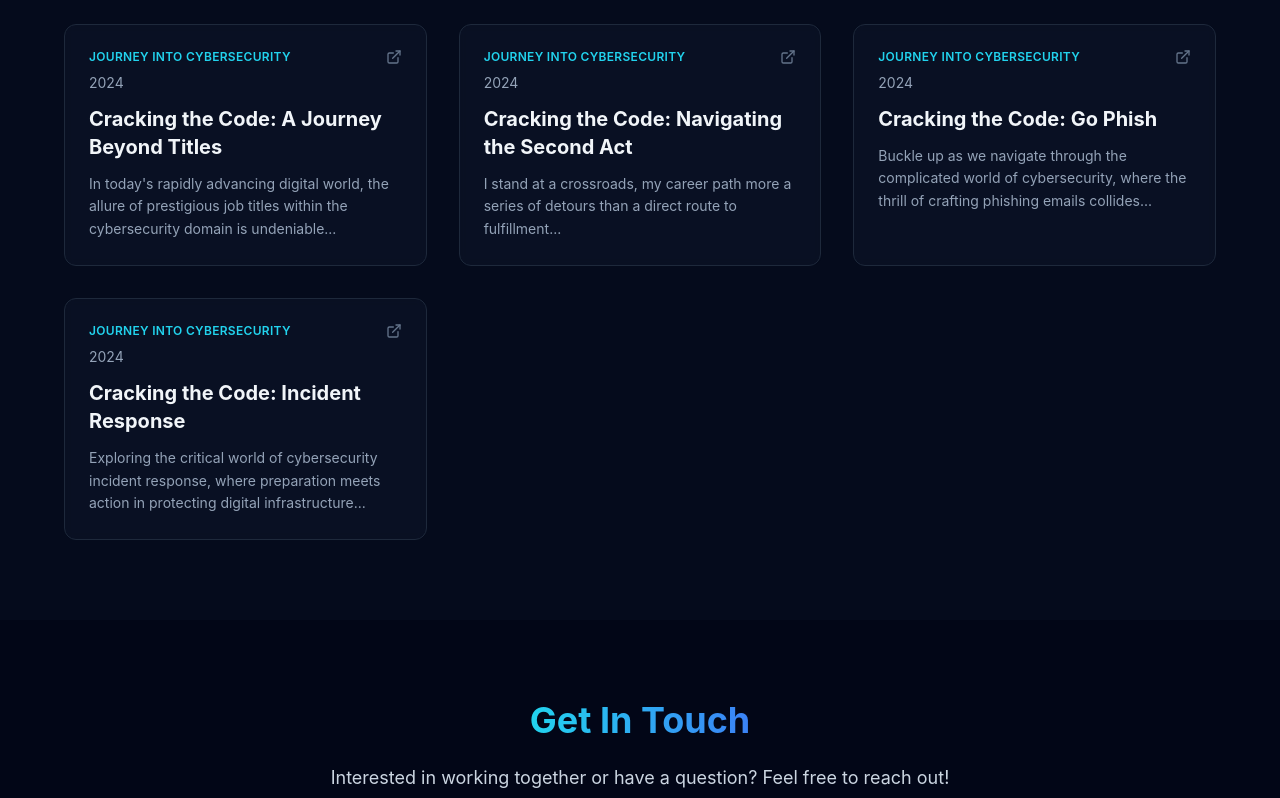
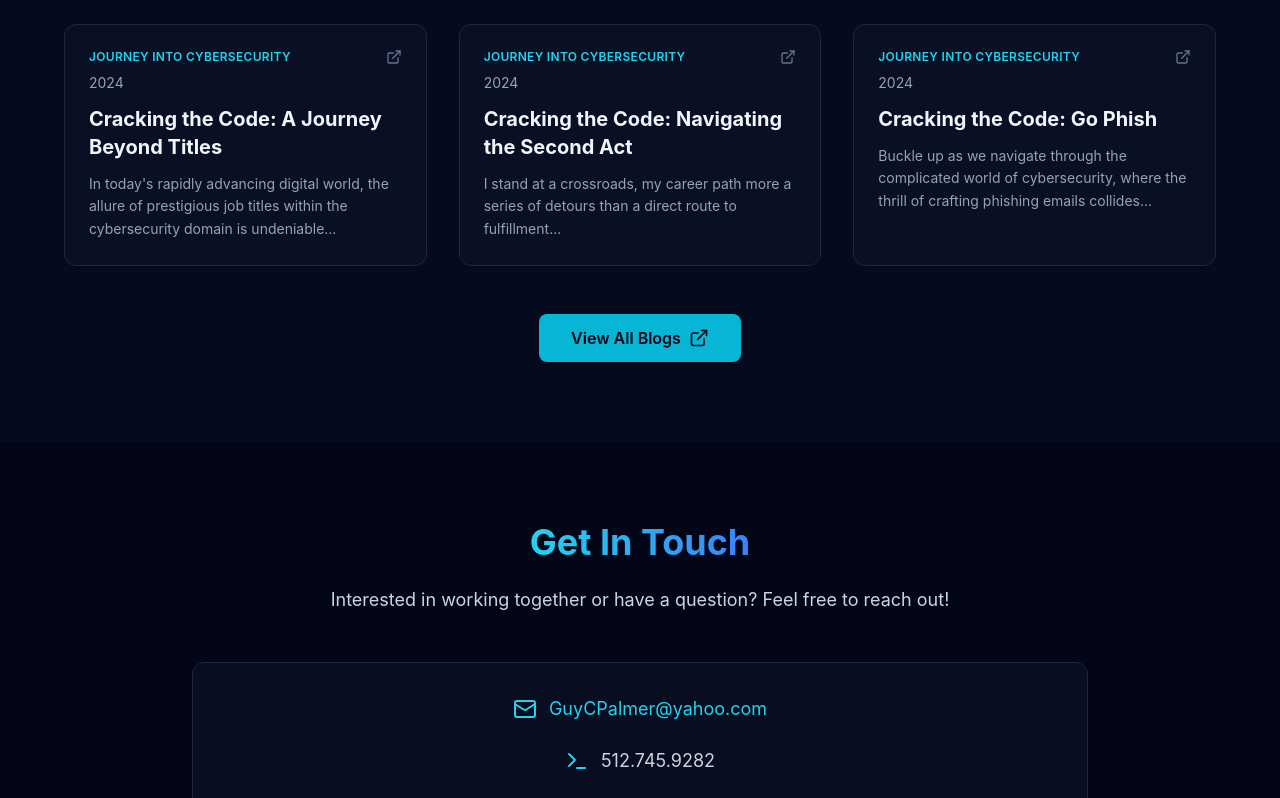
Before and after one commit to GuyCPalmer/guy-palmer-website, a React (Create React App) app: page / in a window 1280 px wide. Shown: the part 3324-4122 px from the top of the page. Built offline with nearby package versions, Linux system fonts and the light colour scheme.

Commit message:
added view all Blogs Button

```diff
--- a/src/App.js
+++ b/src/App.js
@@ -613,7 +613,7 @@ export default function App() {
     </div>
 
     <div className="grid md:grid-cols-2 lg:grid-cols-3 gap-8">
-      {filteredPosts.map((post, idx) => (
+      {filteredPosts.slice(0, 3).map((post, idx) => (
     <a
     key={idx}
     href={post.url}
@@ -628,6 +628,7 @@ export default function App() {
         </span>
         <span className="text-sm text-slate-400">{post.date}</span>
       </div>
+
       <ExternalLink className="w-4 h-4 text-slate-500 group-hover:text-cyan-400 transition-colors" />
     </div>
     <h3 className="text-xl font-bold mb-3 group-hover:text-cyan-400 transition-colors">
@@ -637,6 +638,18 @@ export default function App() {
   </a>
 ))}
   </div>
+{/* View All Posts Button */}
+<div className="text-center mt-12">
+  <a
+    href="https://medium.com/@guycpalmer_26364"
+    target="_blank"
+    rel="noopener noreferrer"
+    className="inline-flex items-center gap-2 px-8 py-3 bg-cyan-500 hover:bg-cyan-600 text-slate-950 font-semibold rounded-lg transition-all hover:scale-105"
+  >
+    View All Blogs
+    <ExternalLink className="w-5 h-5" />
+  </a>
+</div>
   </div>
 </section>
       {/* Contact Section */}
```
